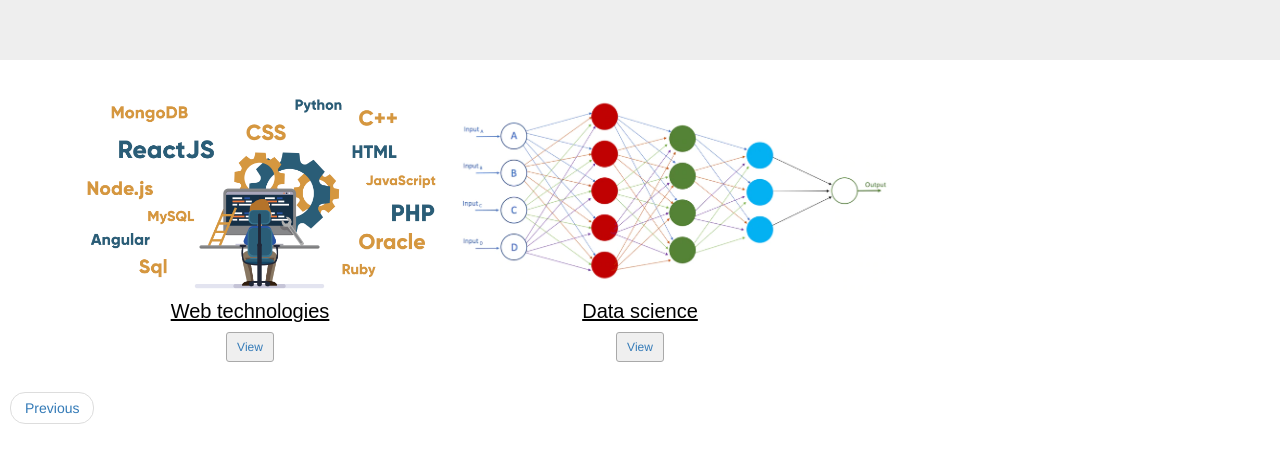
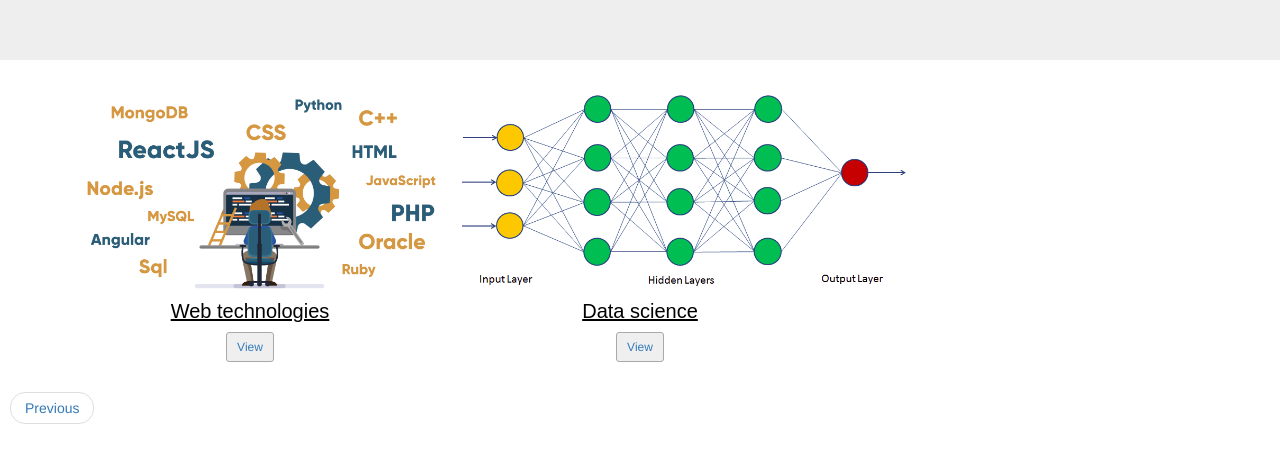
Before and after one commit to vladfedoriuk/project0, a plain HTML site: page interests.html in a window 1280 px wide. Shown: the part 180-642 px from the top of the page. Drawn offline with nearby package versions, Linux system fonts and the light colour scheme.

Commit message:
Add files via upload

```diff
--- a/interests.html
+++ b/interests.html
@@ -39,7 +39,7 @@
           <div class="col-md-4">
 
                 <div class="card text-center">
-                    <img class="card-img-top image-resize" src="images/machine_lr.webp" alt="Machine learning">
+                    <img class="card-img-top image-resize" src="images/machine_lr.png" alt="Machine learning">
                     <div class="card-body text-center">
                         <h5 class="card-title">Data science</h5>
                         <a href="https://github.com/vladfedoriuk/data_science_fundamentals">
```
Also changed, not shown: images/machine_lr.png (added).
